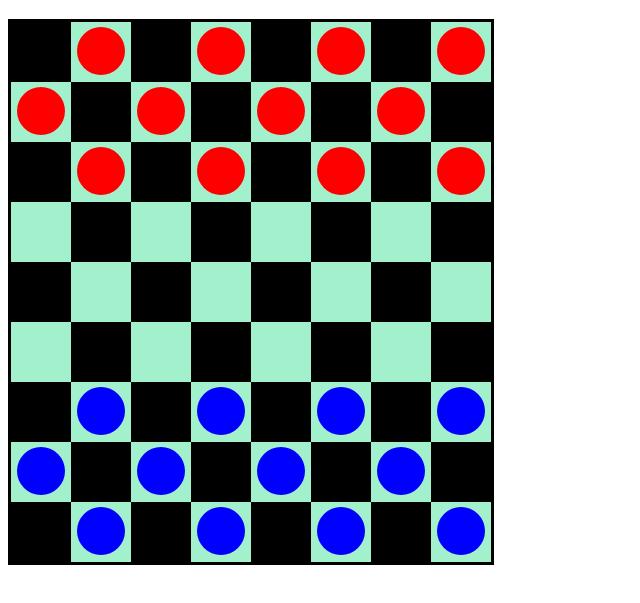
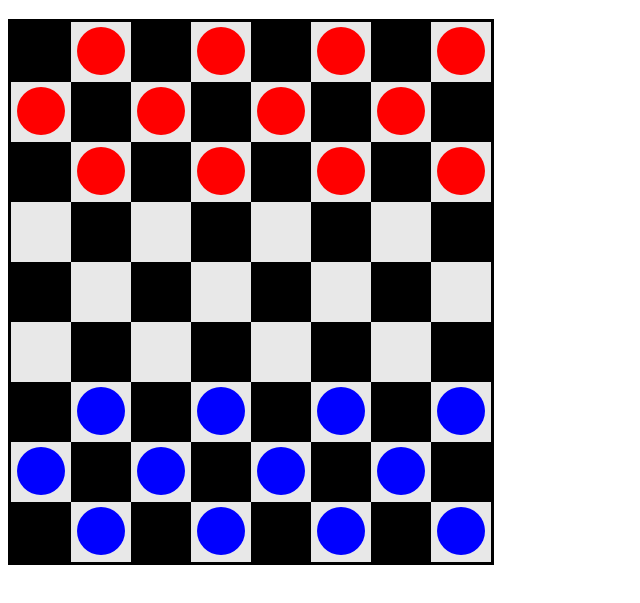
Before and after one commit to mgbrunini/4---JQueryUI_Matias_Grande, a plain HTML site: page index.html in a window 1280 px wide. Shown: the part 61-664 px from the top of the page, without its empty margins (0-640 px from the left). Drawn offline with Linux system fonts and the light colour scheme.

Commit message:
Detalles

```diff
--- a/css/style.css
+++ b/css/style.css
@@ -18,7 +18,7 @@
   position: relative;
   width: 60px;
   height: 60px;
-  background: #a3f1cc;
+  background: #E8E8E8;
 }
 .fichaRoja{
   width: 48px;
```
